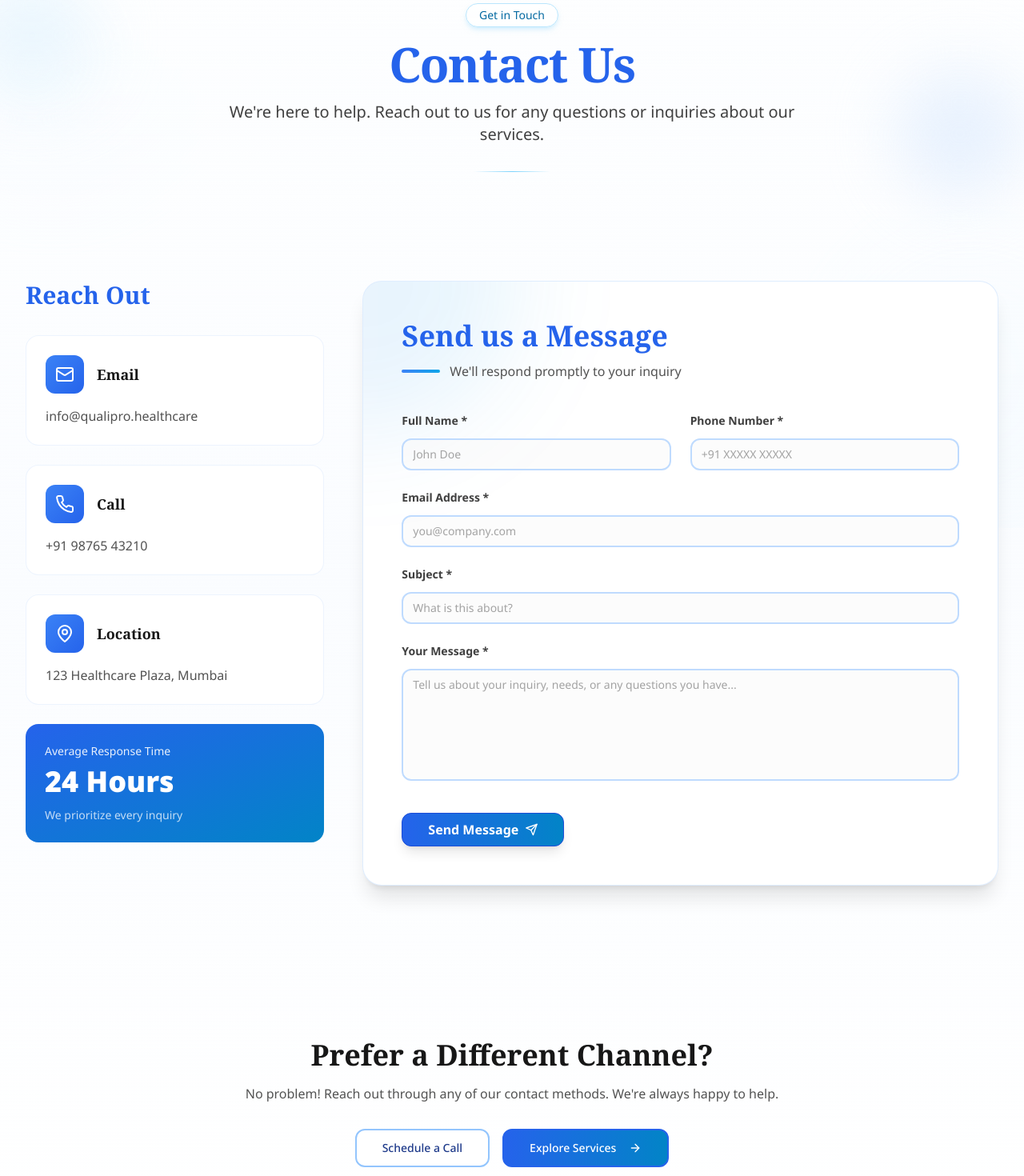
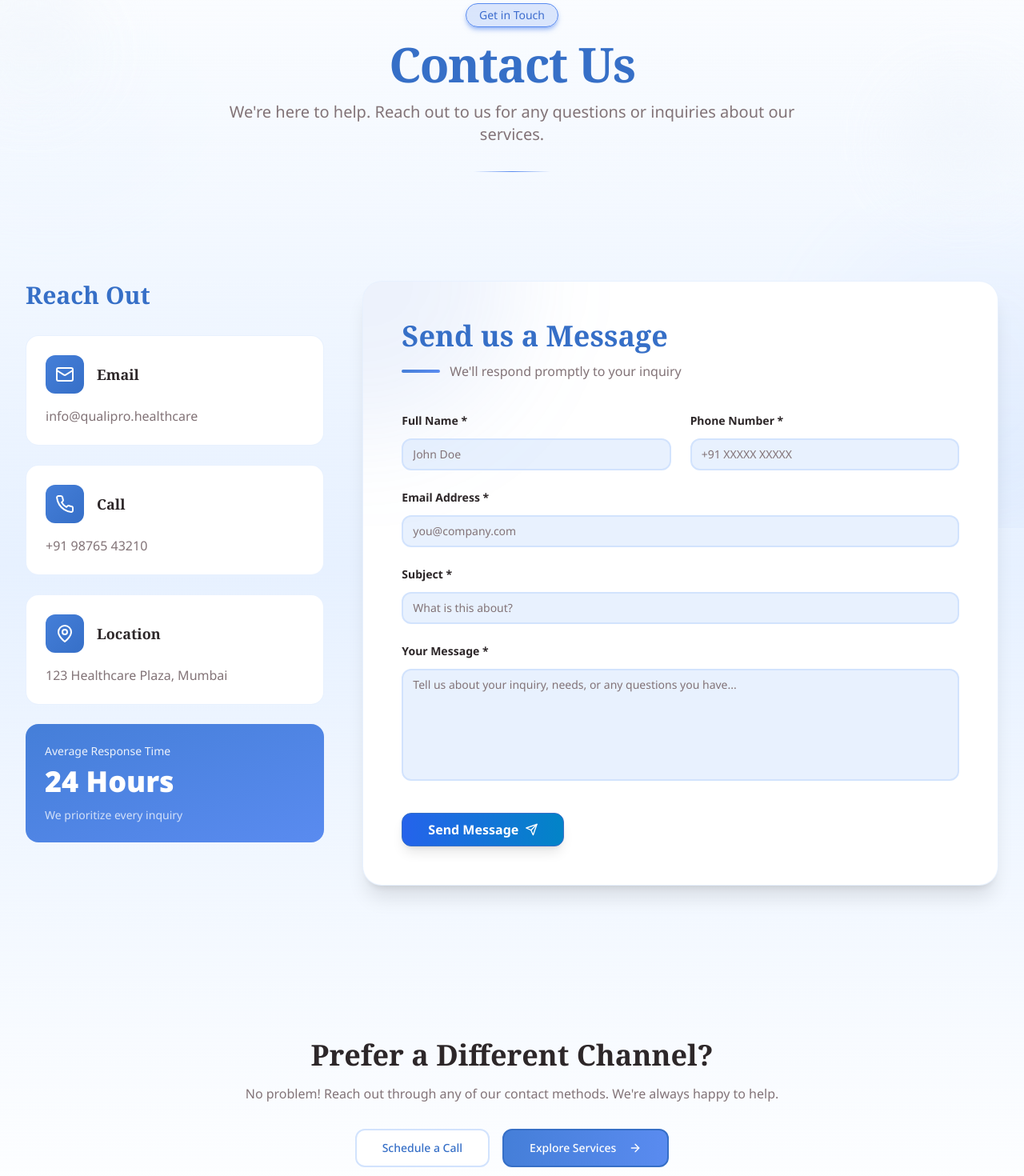
Before and after one commit to Nautyy9/latest_qualipro, a React (Vite) app in the folder frontend/: page /contact in a window 1280 px wide. Shown: the part 140-1610 px from the top of the page at 80% size. Built offline with nearby package versions, Linux system fonts and the light colour scheme.

Commit message:
service-about-contact-color-updated

```diff
--- a/frontend/src/components/ui/button.tsx
+++ b/frontend/src/components/ui/button.tsx
@@ -8,10 +8,10 @@ const buttonVariants = cva(
   {
     variants: {
       variant: {
-        default: "bg-blue-600 text-white border border-blue-700 hover:bg-blue-700",
-        outline: "border border-blue-300 bg-white text-blue-900 hover:bg-blue-50",
-        ghost: "border border-transparent hover:bg-blue-50",
-        secondary: "border border-slate-200 bg-slate-50 text-slate-900 hover:bg-white",
+        default: "bg-oklch-primary-base text-oklch-white-pure border border-oklch-primary-dark hover:bg-oklch-primary-dark",
+        outline: "border border-oklch-secondary-light bg-oklch-white-pure text-oklch-primary-dark hover:bg-oklch-secondary-lighter",
+        ghost: "border border-transparent hover:bg-oklch-secondary-light",
+        secondary: "border border-oklch-secondary-lighter bg-oklch-secondary-light text-oklch-text-dark hover:bg-oklch-white-pure",
       },
       size: {
         default: "min-h-9 px-4 py-2",
--- a/frontend/src/pages/Contact.tsx
+++ b/frontend/src/pages/Contact.tsx
@@ -99,33 +99,33 @@ const Contact: React.FC = () => {
   ];
 
   return (
-    <motion.div className="min-h-screen bg-gradient-to-b from-white via-blue-50/30 to-white" initial={{ opacity: 0 }} animate={{ opacity: 1 }} transition={{ duration: 0.45, ease: 'easeOut' }}>
+    <motion.div className="min-h-screen bg-gradient-to-b from-oklch-white-pure via-oklch-secondary-lighter/30 to-oklch-white-pure" initial={{ opacity: 0 }} animate={{ opacity: 1 }} transition={{ duration: 0.45, ease: 'easeOut' }}>
       {/* Animated background elements */}
       <div className="fixed inset-0 overflow-hidden pointer-events-none -z-10">
-        <div className="absolute top-0 -left-32 w-96 h-96 bg-blue-200/20 rounded-full blur-3xl animate-pulse" />
-        <div className="absolute bottom-0 -right-32 w-96 h-96 bg-sky-200/20 rounded-full blur-3xl animate-pulse" style={{ animationDelay: '1s' }} />
+        <div className="absolute top-0 -left-32 w-96 h-96 bg-oklch-secondary-lighter/20 rounded-full blur-3xl animate-pulse" />
+        <div className="absolute bottom-0 -right-32 w-96 h-96 bg-oklch-sky-base/20 rounded-full blur-3xl animate-pulse" style={{ animationDelay: '1s' }} />
       </div>
 
       {/* Hero Section */}
       <section className="relative pt-28 md:pt-36 pb-10 overflow-visible">
-        <div className="absolute inset-x-0 -top-24 bottom-0 bg-gradient-to-b from-sky-50 via-sky-50/60 to-transparent -z-10 pointer-events-none" />
+        <div className="absolute inset-x-0 -top-24 bottom-0 bg-gradient-to-b from-oklch-bg-light-blue via-oklch-bg-light-blue/60 to-transparent -z-10 pointer-events-none" />
         <div className="container-max px-4 sm:px-6 lg:px-8 text-center relative">
           {/* Decorative soft blobs */}
-          <div className="pointer-events-none absolute -top-10 -left-10 h-40 w-40 rounded-full bg-sky-100/60 blur-2xl" />
-          <div className="pointer-events-none absolute -bottom-8 right-0 h-40 w-40 rounded-full bg-blue-100/60 blur-2xl" />
+          <div className="pointer-events-none absolute -top-10 -left-10 h-40 w-40 rounded-full bg-oklch-bg-light-blue/60 blur-2xl" />
+          <div className="pointer-events-none absolute -bottom-8 right-0 h-40 w-40 rounded-full bg-oklch-bg-light-blue/60 blur-2xl" />
           <motion.div
             variants={{ hidden: { opacity: 0, y: 24 }, visible: { opacity: 1, y: 0 } }}
             initial="hidden"
             animate="visible"
             transition={{ duration: 0.5, ease: 'easeOut' }}
           >
-            <span className="inline-block mb-4 rounded-full border border-sky-200 bg-white/70 px-4 py-1 text-sm text-sky-700 shadow-sky-200/50 shadow-md">Get in Touch</span>
-            <h1 className="text-4xl md:text-5xl lg:text-6xl font-bold mb-4 tracking-tight text-blue-600">Contact Us</h1>
-            <p className="text-lg md:text-xl text-neutral-700 max-w-3xl mx-auto">
+            <span className="inline-block mb-4 rounded-full border border-oklch-sky-base bg-oklch-sky-base/20 px-4 py-1 text-sm text-oklch-sky-dark shadow-oklch-sky-base/50 shadow-md">Get in Touch</span>
+            <h1 className="text-4xl md:text-5xl lg:text-6xl font-bold mb-4 tracking-tight text-oklch-primary-dark">Contact Us</h1>
+            <p className="text-lg md:text-xl text-oklch-text-gray max-w-3xl mx-auto">
               We're here to help. Reach out to us for any questions or inquiries about our services.
             </p>
             <div className="mt-8 flex justify-center">
-              <div className="h-px w-24 bg-gradient-to-r from-transparent via-sky-300 to-transparent" />
+              <div className="h-px w-24 bg-gradient-to-r from-transparent via-oklch-sky-base to-transparent" />
             </div>
           </motion.div>
         </div>
@@ -144,7 +144,7 @@ const Contact: React.FC = () => {
               transition={{ duration: 0.6 }}
             >
               <div className="sticky top-32 space-y-6">
-                <h2 className="text-3xl font-bold text-blue-600 mb-8">Reach Out</h2>
+                <h2 className="text-3xl font-bold text-oklch-primary-dark mb-8">Reach Out</h2>
 
                 {contactMethods.map((method) => {
                   const Icon = method.icon;
@@ -157,26 +157,26 @@ const Contact: React.FC = () => {
                       transition={{ delay: method.delay }}
                       className="group"
                     >
-                      <div className="relative overflow-hidden rounded-2xl bg-white border border-blue-100/50 p-6 hover:border-blue-300 transition-all duration-300 cursor-pointer">
+                      <div className="relative overflow-hidden rounded-2xl bg-oklch-white-pure border border-oklch-secondary-light/50 p-6 hover:border-oklch-secondary-light transition-all duration-300 cursor-pointer">
                         {/* Gradient overlay on hover */}
-                        <div className="absolute inset-0 bg-gradient-to-r from-blue-600/5 to-sky-600/5 opacity-0 group-hover:opacity-100 transition-opacity duration-300" />
+                        <div className="absolute inset-0 bg-gradient-to-r from-oklch-primary-base/5 to-oklch-sky-base/5 opacity-0 group-hover:opacity-100 transition-opacity duration-300" />
 
                         <div className="relative z-10">
                           <div className="flex items-center gap-4 mb-4">
                             <motion.div
-                              className="w-12 h-12 rounded-xl bg-gradient-to-br from-blue-500 to-blue-600 flex items-center justify-center flex-shrink-0"
+                              className="w-12 h-12 rounded-xl bg-gradient-to-br from-oklch-primary-base to-oklch-primary-dark flex items-center justify-center flex-shrink-0"
                               whileHover={{ scale: 1.1, rotate: 5 }}
                             >
-                              <Icon className="w-6 h-6 text-white" />
+                              <Icon className="w-6 h-6 text-oklch-white-pure" />
                             </motion.div>
-                            <h3 className="font-semibold text-neutral-900 text-lg">{method.label}</h3>
+                            <h3 className="font-semibold text-oklch-text-dark text-lg">{method.label}</h3>
                           </div>
-                          <p className="text-neutral-600 group-hover:text-blue-600 transition-colors duration-300">{method.value}</p>
+                          <p className="text-oklch-text-gray group-hover:text-oklch-primary-dark transition-colors duration-300">{method.value}</p>
                         </div>
 
                         {/* Hover indicator */}
                         <motion.div
-                          className="absolute bottom-0 left-0 h-1 bg-gradient-to-r from-blue-500 to-sky-500 w-0 group-hover:w-full transition-all duration-300"
+                          className="absolute bottom-0 left-0 h-1 bg-gradient-to-r from-oklch-primary-base to-oklch-sky-base w-0 group-hover:w-full transition-all duration-300"
                         />
                       </div>
                     </motion.div>
@@ -185,7 +185,7 @@ const Contact: React.FC = () => {
 
                 {/* Fun fact/stat card */}
                 <motion.div
-                  className="mt-8 p-6 rounded-2xl bg-gradient-to-br from-blue-600 to-sky-600 *:text-white"
+                  className="mt-8 p-6 rounded-2xl bg-gradient-to-br from-oklch-primary-base to-oklch-sky-base *:text-oklch-white-pure"
                   initial={{ opacity: 0, y: 20 }}
                   whileInView={{ opacity: 1, y: 0 }}
                   viewport={{ once: true }}
@@ -208,7 +208,7 @@ const Contact: React.FC = () => {
             >
               <div
                 onMouseMove={handleMouseMove}
-                className="relative rounded-3xl overflow-hidden bg-white border border-blue-200/50 p-8 md:p-12 shadow-xl"
+                className="relative rounded-3xl overflow-hidden bg-oklch-white-pure border border-oklch-secondary-light/50 p-8 md:p-12 shadow-xl"
               >
                 {/* Gradient light effect following cursor (desktop only) */}
                 <motion.div
@@ -217,7 +217,7 @@ const Contact: React.FC = () => {
                   animate={{ opacity: 1 }}
                 >
                   <div
-                    className="absolute w-96 h-96 bg-gradient-to-r from-blue-500/10 to-sky-500/10 rounded-full blur-3xl pointer-events-none"
+                    className="absolute w-96 h-96 bg-gradient-to-r from-oklch-primary-base/10 to-oklch-sky-base/10 rounded-full blur-3xl pointer-events-none"
                     style={{
                       left: `${mousePosition.x}px`,
                       top: `${mousePosition.y}px`,
@@ -230,7 +230,7 @@ const Contact: React.FC = () => {
                   {/* Form Header */}
                   <div className="mb-10">
                     <motion.h2
-                      className="text-4xl font-black text-blue-600 mb-3"
+                      className="text-4xl font-black text-oklch-primary-dark mb-3"
                       initial={{ opacity: 0 }}
                       whileInView={{ opacity: 1 }}
                       viewport={{ once: true }}
@@ -238,8 +238,8 @@ const Contact: React.FC = () => {
                       Send us a Message
                     </motion.h2>
                     <div className="flex items-center gap-3">
-                      <div className="h-1 w-12 bg-gradient-to-r from-blue-500 to-sky-500 rounded-full" />
-                      <p className="text-neutral-600">We'll respond promptly to your inquiry</p>
+                      <div className="h-1 w-12 bg-gradient-to-r from-oklch-primary-base to-oklch-sky-base rounded-full" />
+                      <p className="text-oklch-text-gray">We'll respond promptly to your inquiry</p>
                     </div>
                   </div>
 
@@ -275,15 +275,15 @@ const Contact: React.FC = () => {
                         viewport={{ once: true }}
                         transition={{ delay: 0.1 }}
                       >
-                        <label className="block text-sm font-bold text-neutral-700 mb-3">Full Name *</label>
+                        <label className="block text-sm font-bold text-oklch-text-dark mb-3">Full Name *</label>
                         <Input
                           placeholder="John Doe"
                           value={form.name}
                           onChange={(e) => setForm({ ...form, name: e.target.value })}
                           onBlur={(e) => handleBlur('name', e.target.value)}
                           className={cn(
-                            'h-13 rounded-xl border-2 bg-neutral-50/50 placeholder:text-neutral-400 transition-all',
-                            errors.name ? 'border-red-400 bg-red-50' : 'border-blue-200 focus:border-blue-500 focus:bg-white'
+                            'h-13 rounded-xl border-2 bg-oklch-secondary-light/50 placeholder:text-oklch-text-gray transition-all',
+                            errors.name ? 'border-red-400 bg-red-50' : 'border-oklch-secondary-light focus:border-oklch-primary-base focus:bg-oklch-white-pure'
                           )}
                           required
                         />
@@ -297,7 +297,7 @@ const Contact: React.FC = () => {
                         viewport={{ once: true }}
                         transition={{ delay: 0.15 }}
                       >
-                        <label className="block text-sm font-bold text-neutral-700 mb-3">Phone Number *</label>
+                        <label className="block text-sm font-bold text-oklch-text-dark mb-3">Phone Number *</label>
                         <Input
                           type="tel"
                           placeholder="+91 XXXXX XXXXX"
@@ -305,8 +305,8 @@ const Contact: React.FC = () => {
                           onChange={(e) => setForm({ ...form, phone: e.target.value })}
                           onBlur={(e) => handleBlur('phone', e.target.value)}
                           className={cn(
-                            'h-13 rounded-xl border-2 bg-neutral-50/50 placeholder:text-neutral-400 transition-all',
-                            errors.phone ? 'border-red-400 bg-red-50' : 'border-blue-200 focus:border-blue-500 focus:bg-white'
+                            'h-13 rounded-xl border-2 bg-oklch-secondary-light/50 placeholder:text-oklch-text-gray transition-all',
+                            errors.phone ? 'border-red-400 bg-red-50' : 'border-oklch-secondary-light focus:border-oklch-primary-base focus:bg-oklch-white-pure'
                           )}
                           required
                         />
@@ -321,7 +321,7 @@ const Contact: React.FC = () => {
                       viewport={{ once: true }}
                       transition={{ delay: 0.2 }}
                     >
-                      <label className="block text-sm font-bold text-neutral-700 mb-3">Email Address *</label>
+                      <label className="block text-sm font-bold text-oklch-text-dark mb-3">Email Address *</label>
                       <Input
                         type="email"
                         placeholder="you@company.com"
@@ -329,8 +329,8 @@ const Contact: React.FC = () => {
                         onChange={(e) => setForm({ ...form, email: e.target.value })}
                         onBlur={(e) => handleBlur('email', e.target.value)}
                         className={cn(
-                          'h-13 rounded-xl border-2 w-full bg-neutral-50/50 placeholder:text-neutral-400 transition-all',
-                          errors.email ? 'border-red-400 bg-red-50' : 'border-blue-200 focus:border-blue-500 focus:bg-white'
+                          'h-13 rounded-xl border-2 w-full bg-oklch-secondary-light/50 placeholder:text-oklch-text-gray transition-all',
+                          errors.email ? 'border-red-400 bg-red-50' : 'border-oklch-secondary-light focus:border-oklch-primary-base focus:bg-oklch-white-pure'
                         )}
                         required
                       />
@@ -344,15 +344,15 @@ const Contact: React.FC = () => {
                       viewport={{ once: true }}
                       transition={{ delay: 0.25 }}
                     >
-                      <label className="block text-sm font-bold text-neutral-700 mb-3">Subject *</label>
+                      <label className="block text-sm font-bold text-oklch-text-dark mb-3">Subject *</label>
                       <Input
                         placeholder="What is this about?"
                         value={form.subject}
                         onChange={(e) => setForm({ ...form, subject: e.target.value })}
                         onBlur={(e) => handleBlur('subject', e.target.value)}
                         className={cn(
-                          'h-13 rounded-xl border-2 w-full bg-neutral-50/50 placeholder:text-neutral-400 transition-all',
-                          errors.subject ? 'border-red-400 bg-red-50' : 'border-blue-200 focus:border-blue-500 focus:bg-white'
+                          'h-13 rounded-xl border-2 w-full bg-oklch-secondary-light/50 placeholder:text-oklch-text-gray transition-all',
+                          errors.subject ? 'border-red-400 bg-red-50' : 'border-oklch-secondary-light focus:border-oklch-primary-base focus:bg-oklch-white-pure'
                         )}
                         required
                       />
@@ -366,7 +366,7 @@ const Contact: React.FC = () => {
                       viewport={{ once: true }}
                       transition={{ delay: 0.3 }}
                     >
-                      <label className="block text-sm font-bold text-neutral-700 mb-3">Your Message *</label>
+                      <label className="block text-sm font-bold text-oklch-text-dark mb-3">Your Message *</label>
                       <Textarea
                         rows={6}
                         placeholder="Tell us about your inquiry, needs, or any questions you have..."
@@ -374,8 +374,8 @@ const Contact: React.FC = () => {
                         onChange={(e) => setForm({ ...form, message: e.target.value })}
                         onBlur={(e) => handleBlur('message', e.target.value)}
                         className={cn(
-                          'rounded-xl border-2 w-full bg-neutral-50/50 placeholder:text-neutral-400 resize-none transition-all',
-                          errors.message ? 'border-red-400 bg-red-50' : 'border-blue-200 focus:border-blue-500 focus:bg-white'
+                          'rounded-xl border-2 w-full bg-oklch-secondary-light/50 placeholder:text-oklch-text-gray resize-none transition-all',
+                          errors.message ? 'border-red-400 bg-red-50' : 'border-oklch-secondary-light focus:border-oklch-primary-base focus:bg-oklch-white-pure'
                         )}
                         required
                       />
@@ -423,11 +423,11 @@ const Contact: React.FC = () => {
             viewport={{ once: true }}
             className="max-w-2xl mx-auto"
           >
-            <h2 className="text-3xl md:text-4xl font-bold text-neutral-900 mb-4">Prefer a Different Channel?</h2>
-            <p className="text-neutral-600 mb-8">No problem! Reach out through any of our contact methods. We're always happy to help.</p>
+            <h2 className="text-3xl md:text-4xl font-bold text-oklch-text-dark mb-4">Prefer a Different Channel?</h2>
+            <p className="text-oklch-text-gray mb-8">No problem! Reach out through any of our contact methods. We're always happy to help.</p>
             <div className="flex flex-col sm:flex-row gap-4 justify-center">
-              <Button variant="outline" className="rounded-xl h-12 px-8 border-2 border-blue-300 hover:border-blue-400 hover:bg-blue-50">Schedule a Call</Button>
-              <Button className="rounded-xl h-12 px-8 border-2 border-blue-600 bg-gradient-to-r from-blue-600 to-sky-600 hover:from-blue-700 hover:to-sky-700">Explore Services <ArrowRight className="w-5 h-5 ml-2" /></Button>
+              <Button variant="outline" className="rounded-xl h-12 px-8 border-2 border-oklch-secondary-light hover:border-oklch-secondary-light hover:bg-oklch-secondary-light/50">Schedule a Call</Button>
+              <Button className="rounded-xl h-12 px-8 border-2 border-oklch-primary-dark bg-gradient-to-r from-oklch-primary-base to-oklch-sky-base hover:from-oklch-primary-dark hover:to-oklch-sky-dark">Explore Services <ArrowRight className="w-5 h-5 ml-2" /></Button>
             </div>
           </motion.div>
         </div>
--- a/frontend/src/pages/Services.tsx
+++ b/frontend/src/pages/Services.tsx
@@ -413,7 +413,7 @@ const Services: React.FC = () => {
                       {service.pills?.map((pill, pillIndex) => (
                         <motion.div
                           key={pillIndex}
-                          className={`absolute ${pill.position} backdrop-blur-md bg-gradient-to-r from-blue-500 to-blue-600 text-white px-4 py-2 rounded-full text-sm font-semibold border-2 border-white shadow-[0_8px_24px_rgba(59,130,246,0.3)]`}
+                          className={`absolute ${pill.position} backdrop-blur-md bg-gradient-to-r from-oklch-primary-base to-oklch-primary-dark text-oklch-white-pure px-4 py-2 rounded-full text-sm font-semibold border-2 border-oklch-white-pure shadow-[0_8px_24px_rgba(var(--oklch-primary-base-rgb),0.3)]`}
                           variants={pill.animation}
                           animate="animate"
                         >
@@ -449,7 +449,7 @@ const Services: React.FC = () => {
 
               {/* Divider */}
               {index < services.length - 1 && (
-                <div className="hidden lg:block mt-20 h-px bg-gradient-to-r from-transparent via-blue-200/50 to-transparent"></div>
+                <div className="hidden lg:block mt-20 h-px bg-gradient-to-r from-transparent via-oklch-secondary-lighter/50 to-transparent"></div>
               )}
             </motion.div>
           ))}
```
Also changed, not shown: frontend/src/pages/About.tsx (+39 -39 lines), 1 other file (tests, documents, lock files or other folders).
